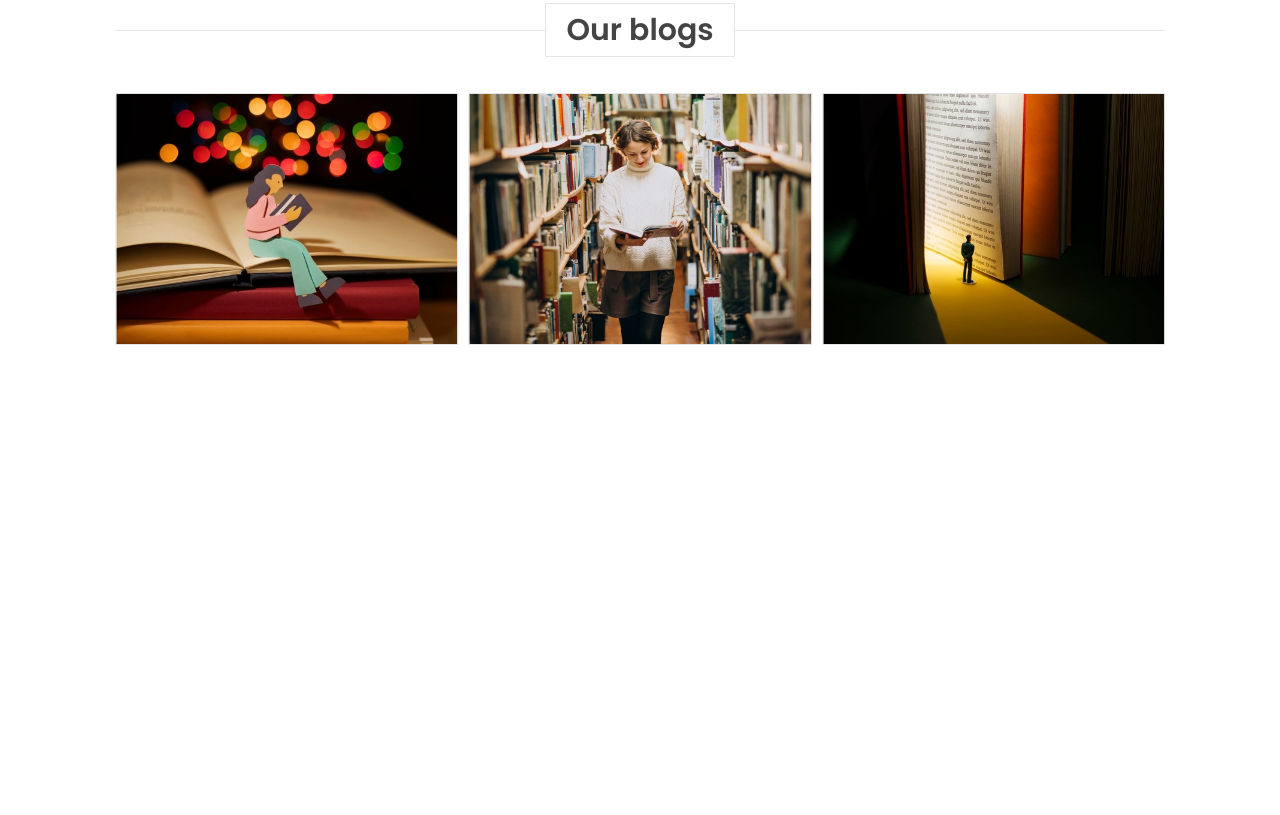
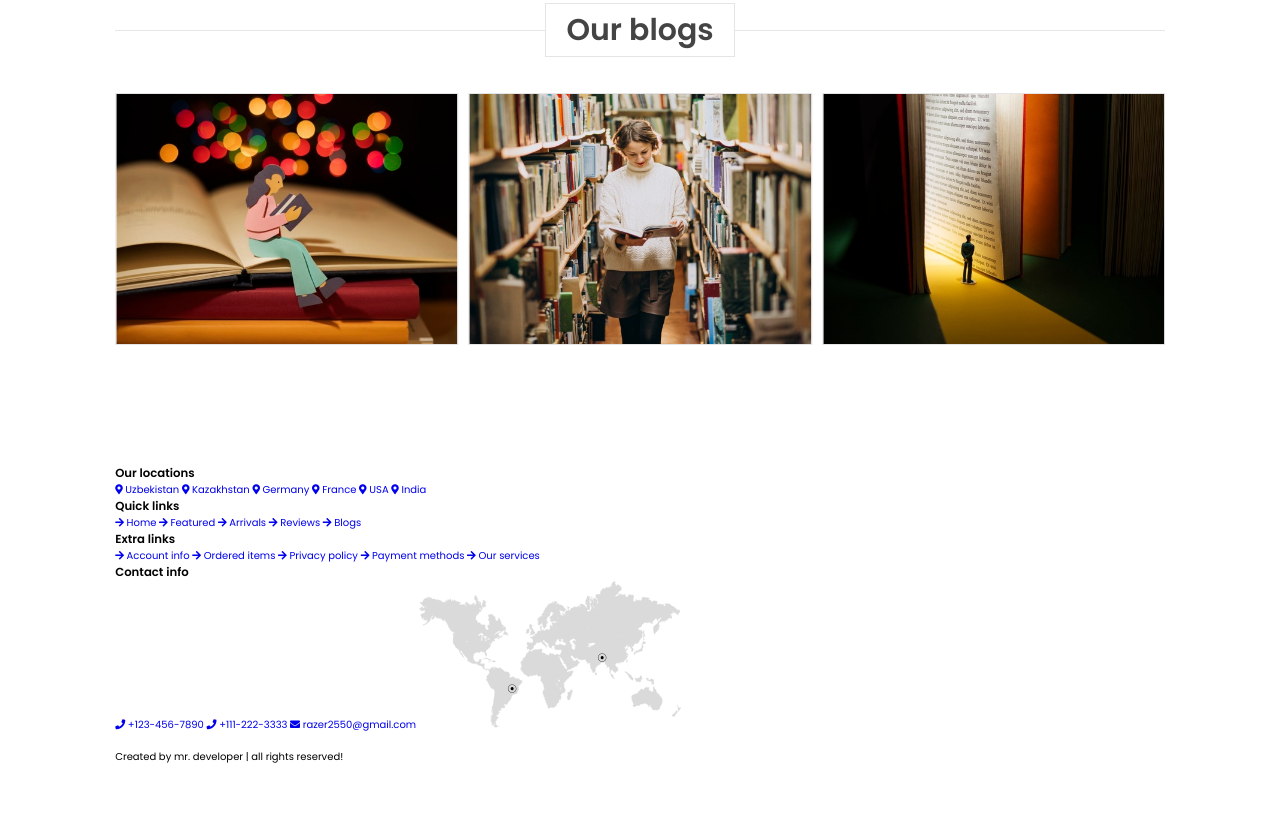
Before and after one commit to Razer2550/library-store-project, a plain HTML site: page index.html in a window 1280 px wide. Shown: the part 3653-4468 px from the top of the page. Before the commit the page ends 4068 px from the top, so only its background shows below. Drawn offline with nearby package versions, Linux system fonts and the light colour scheme.

Commit message:
add footer

```diff
--- a/index.html
+++ b/index.html
@@ -689,6 +689,57 @@
         </div>
     </section>
 
+    <!-- footer -->
+    <section class="footer">
+        <div class="box-container">
+            <div class="box">
+                <h3>Our locations</h3>
+                <a href="#"> <i class="fas fa-map-marker-alt"></i> Uzbekistan </a>
+                <a href="#"> <i class="fas fa-map-marker-alt"></i> Kazakhstan </a>
+                <a href="#"> <i class="fas fa-map-marker-alt"></i> Germany </a>
+                <a href="#"> <i class="fas fa-map-marker-alt"></i> France </a>
+                <a href="#"> <i class="fas fa-map-marker-alt"></i> USA </a>
+                <a href="#"> <i class="fas fa-map-marker-alt"></i> India </a>
+            </div>
+
+            <div class="box">
+                <h3>Quick links</h3>
+                <a href="#"> <i class="fas fa-arrow-right"></i> Home </a>
+                <a href="#"> <i class="fas fa-arrow-right"></i> Featured </a>
+                <a href="#"> <i class="fas fa-arrow-right"></i> Arrivals </a>
+                <a href="#"> <i class="fas fa-arrow-right"></i> Reviews </a>
+                <a href="#"> <i class="fas fa-arrow-right"></i> Blogs </a>
+            </div>
+
+            <div class="box">
+                <h3>Extra links</h3>
+                <a href="#"> <i class="fas fa-arrow-right"></i> Account info </a>
+                <a href="#"> <i class="fas fa-arrow-right"></i> Ordered items </a>
+                <a href="#"> <i class="fas fa-arrow-right"></i> Privacy policy </a>
+                <a href="#"> <i class="fas fa-arrow-right"></i> Payment methods </a>
+                <a href="#"> <i class="fas fa-arrow-right"></i> Our services </a>
+            </div>
+        </div>
+
+        <div class="box">
+            <h3>Contact info</h3>
+            <a href="#"> <i class="fas fa-phone"></i> +123-456-7890 </a>
+            <a href="#"> <i class="fas fa-phone"></i> +111-222-3333 </a>
+            <a href="#"> <i class="fas fa-envelope"></i> razer2550@gmail.com </a>
+            <img src="image/worldmap.png" class="map" alt="">
+        </div>
+
+        <div class="share">
+            <a href="#" class="fas fa-facebook-f"></a>
+            <a href="#" class="fas fa-twitter"></a>
+            <a href="#" class="fas fa-instagram"></a>
+            <a href="#" class="fas fa-linkedin"></a>
+            <a href="#" class="fas fa-pinterest"></a>
+        </div>
+
+        <div class="credit">Created by <span>mr. developer</span> | all rights reserved! </div>
+    </section>
+
     <script src="https://unpkg.com/swiper@7/swiper-bundle.min.js"></script>
     <script src="script/script.js"></script>
 </body>
```
